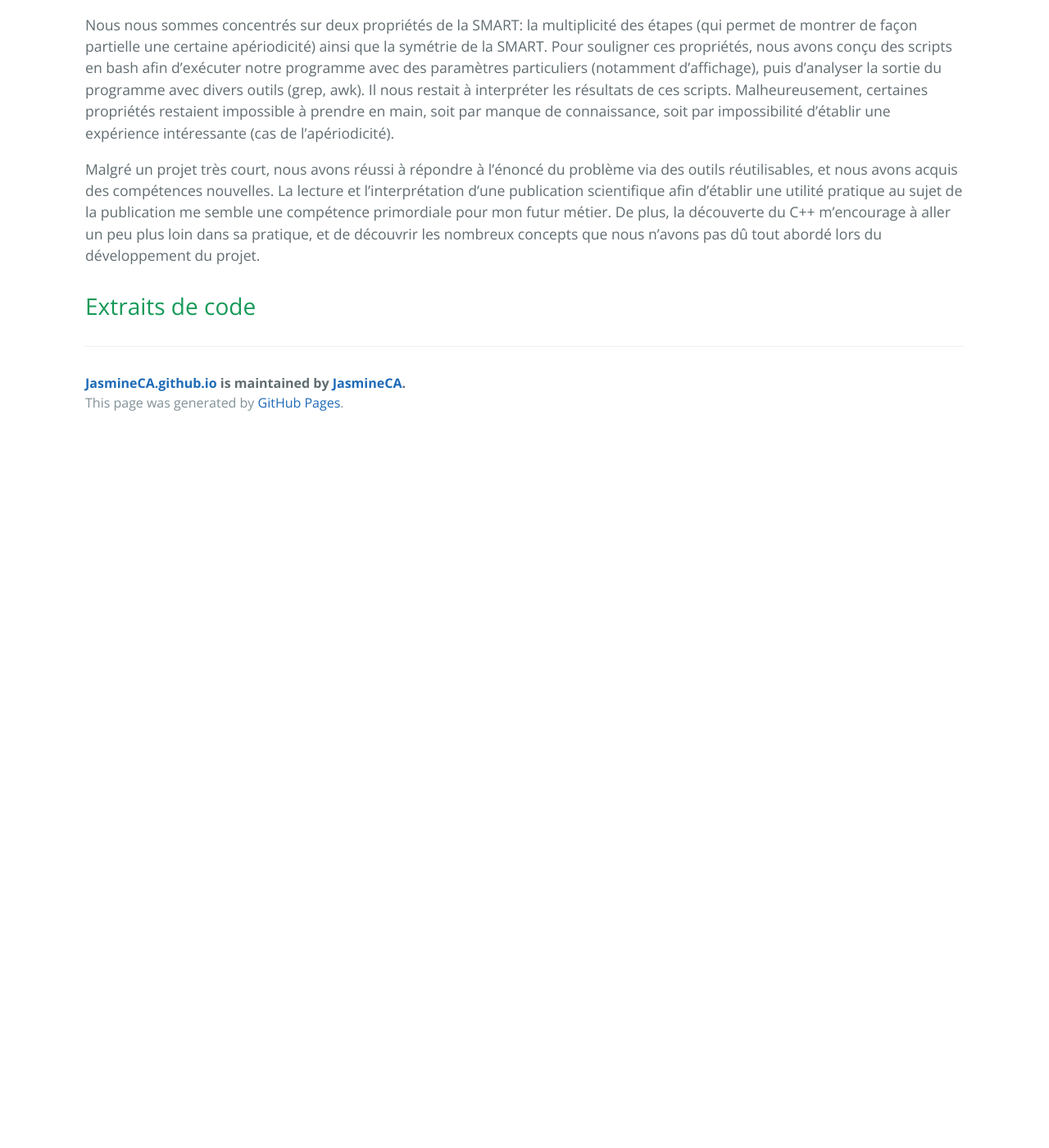
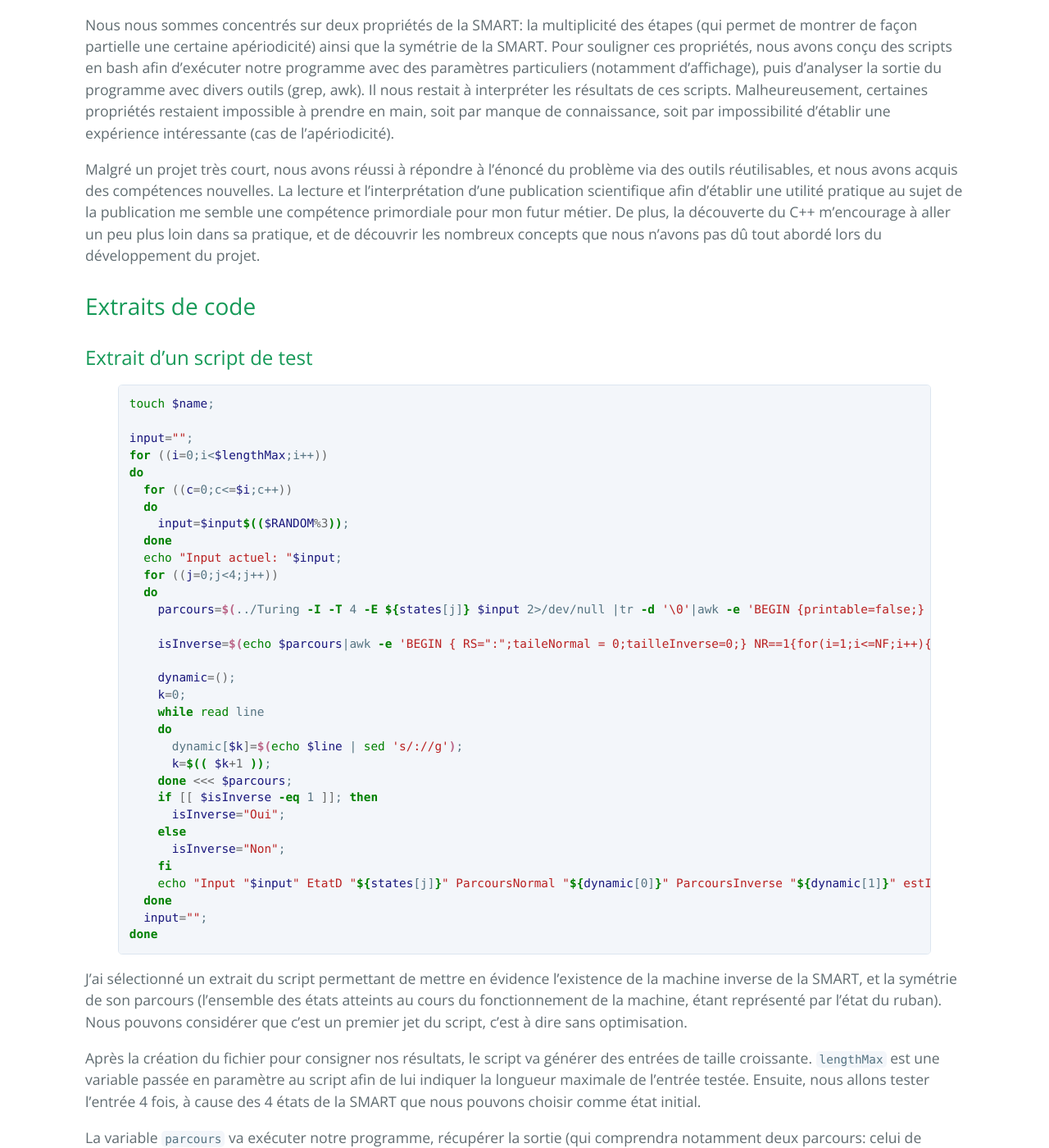
Before and after one commit to JasmineCA/JasmineCA.github.io, a Jekyll site: the page built from projets/TuringMachine.md, in a window 1280 px wide and 1400 px high, scrolled down 1807 px. Shown: the whole window at 82% size. Built offline with Jekyll 4.4.1, drawn with Linux system fonts in a browser that asks for light colours; nearby versions of some CDN libraries; before the commit the page ends 2342 px from its top, so only the background shows below that; some of the changed text lies outside the part shown.

Commit message:
Text finished on TuringMachine.md

````diff
--- a/projets/TuringMachine.md
+++ b/projets/TuringMachine.md
@@ -45,3 +45,71 @@ Nous nous sommes concentrés sur deux propriétés de la SMART: la multiplicité
 Malgré un projet très court, nous avons réussi à répondre à l'énoncé du problème via des outils réutilisables, et nous avons acquis des compétences nouvelles. La lecture et l'interprétation d'une publication scientifique afin d'établir une utilité pratique au sujet de la publication me semble une compétence primordiale pour mon futur métier. De plus, la découverte du C++ m'encourage à aller un peu plus loin dans sa pratique, et de découvrir les nombreux concepts que nous n'avons pas dû tout abordé lors du développement du projet.
 
 ### Extraits de code
+
+#### Extrait d'un script de test
+
+{% highlight bash %}
+touch $name;
+
+input="";
+for ((i=0;i<$lengthMax;i++))
+do
+  for ((c=0;c<=$i;c++))
+  do
+    input=$input$(($RANDOM%3));
+  done
+  echo "Input actuel: "$input;
+  for ((j=0;j<4;j++))
+  do
+    parcours=$(../Turing -I -T 4 -E ${states[j]} $input 2>/dev/null |tr -d '\0'|awk -e 'BEGIN {printable=false;} /Exec/ {printable=!printable;next;} /(Inv$)/ {printable=!printable;print(":");next;}{if(printable) printf("%s ",$0);}');
+
+    isInverse=$(echo $parcours|awk -e 'BEGIN { RS=":";taileNormal = 0;tailleInverse=0;} NR==1{for(i=1;i<=NF;i++){normal[i]=$i;} tailleNormal=NF;next;} NR==2{ for(i=1;i<=NF;i++){inverse[i]=$i;} tailleInverse=NF;next;} END { isInverse=1; if(tailleInverse<tailleNormal) isInverse=0;for(i=1;i<=tailleNormal;i++){if(normal[i]!=inverse[tailleNormal-(i-1)]) isInverse=0;} print isInverse;}');
+
+    dynamic=();
+    k=0;
+    while read line
+    do
+      dynamic[$k]=$(echo $line | sed 's/://g');
+      k=$(( $k+1 ));
+    done <<< $parcours;
+    if [[ $isInverse -eq 1 ]]; then
+      isInverse="Oui";
+    else
+      isInverse="Non";
+    fi
+    echo "Input "$input" EtatD "${states[j]}" ParcoursNormal "${dynamic[0]}" ParcoursInverse "${dynamic[1]}" estInverse "$isInverse >> $name;
+  done
+  input="";
+done
+{% endhighlight %}
+
+J'ai sélectionné un extrait du script permettant de mettre en évidence l'existence de la machine inverse de la SMART, et la symétrie de son parcours (l'ensemble des états atteints au cours du fonctionnement de la machine, étant représenté par l'état du ruban). Nous pouvons considérer que c'est un premier jet du script, c'est à dire sans optimisation.
+
+ Après la création du fichier pour consigner nos résultats, le script va générer des entrées de taille croissante. `lengthMax` est une variable passée en paramètre au script afin de lui indiquer la longueur maximale de l'entrée testée. Ensuite, nous allons tester l'entrée 4 fois, à cause des 4 états de la SMART que nous pouvons choisir comme état initial.
+
+ La variable `parcours` va exécuter notre programme, récupérer la sortie (qui comprendra notamment deux parcours: celui de l'exécution de la SMART, puis de son inverse) puis exécuter un script awk sur cette sortie afin d'obtenir les deux parcours sur une ligne, séparé par un `:`.
+
+La variable `isInverse` va analyser les parcours obtenus avec un script awk, le but étant de savoir si le deuxième parcours est bien l'inverse du premier. Si le deuxième parcours est plus long, les étapes "en trop" sont ignorées. Il joue un rôle de booléen, en ne retournant que 1 ou 0.
+
+Le script produit un fichier de log ressemblant à celui ci:
+
+```
+Input 1 EtatD q ParcoursNormal 1 0  ParcoursInverse 0 1  estInverse Oui
+Input 20 EtatD b ParcoursNormal 20 20 22  ParcoursInverse 22 20 20 21  estInverse Oui
+Input 20 EtatD d ParcoursNormal 20 20  ParcoursInverse 20 20  estInverse Oui
+Input 20 EtatD p ParcoursNormal 20 00  ParcoursInverse 00 20  estInverse Oui
+Input 20 EtatD q ParcoursNormal 20 00 02  ParcoursInverse 02 00 20 22 22 20  estInverse Oui
+Input 122 EtatD b ParcoursNormal 122 122 102 002  ParcoursInverse 002 102 122 122 102 102 112 112 102 002 012 012 002 000  estInverse Oui
+```
+
+Si nous analysons la première ligne, nous pouvons constater que pour l'entrée `1` sur le ruban, lorsque la machine commence par l'état q, le ruban contient `1`, puis `0`, avant de s'arrêter. Lorsque la machine inverse s'enclenche, nous passons par les mêmes étapes.
+
+Nous pouvons remarquer que la machine inverse parcourt souvent beaucoup plus d'étapes que la SMART. L'inverse de la SMART est dynamique, donc les états extrêmes de la machine (de départ et d'arrêt) ne sont pas représentatifs de son fonctionnement et de ses propriétés.
+
+### Liens externes
+
+[La publication en question](https://hal.archives-ouvertes.fr/hal-00975244/document)
+
+[Page de présentation de JFLAP](http://www.jflap.org/)
+
+<a href="#" class="btn btn-primary mybuttoncolor mybuttonstyle mx-auto">Voir sur GitHub</a>
````
